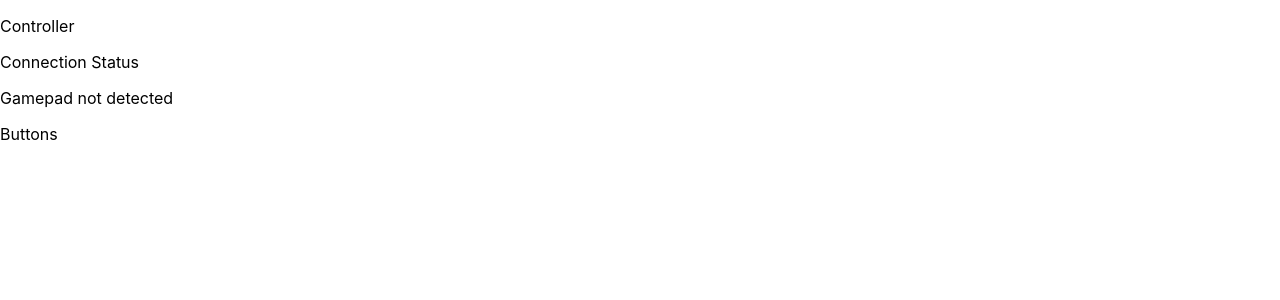
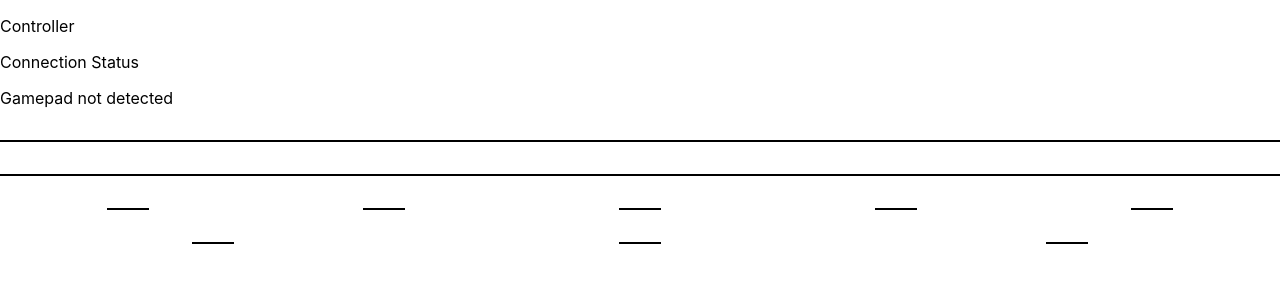
Before and after one commit to cameroncouch/react-gamepad, a React (Create React App) app in the folder game-pad/: page / in a window 1280 px wide. Shown: the top 300 px of the page. Built offline with nearby package versions, Linux system fonts and the light colour scheme.

Commit message:
updated css to make some sense for button layout

```diff
--- a/game-pad/src/App.css
+++ b/game-pad/src/App.css
@@ -8,7 +8,21 @@
   background-color: chartreuse;
 }
 
-#face-buttons {
-  border: solid 1px black;
-  border-radius: 500px;
+.buttons {
+  display: flex;
+  flex-direction: column;
 }
+
+.top {
+  display: flex;
+  flex-flow: column-reverse;
+}
+
+.middle, .bottom, .bumpers, .triggers {
+  display: flex;
+  justify-content: space-around;
+}
+
+ol {
+  border: 1px solid black;
+}
--- a/game-pad/src/App.js
+++ b/game-pad/src/App.js
@@ -9,12 +9,11 @@ class Buttons extends React.Component {
     }
   }
 
-  buildButtons(buttons) {
+  buildButtons(start, stop, buttons) {
     return buttons[0].map(
       (button, idx) => {
-        if(idx <= 3) {
+        if (idx >= start && idx <= stop) {
           return (
-            <ol id={"face-buttons"}>
             <li
               key={idx}
               value={button.value}
@@ -23,59 +22,6 @@ class Buttons extends React.Component {
             >
               {"BUTTON" + idx + button.pressed}
             </li>
-            </ol>
-          )
-        } else if (idx <= 7){
-          return (
-            <ol id={"shoulder-buttons"}>
-              <li
-                key={idx}
-                value={button.value}
-                id={`button-${idx}`}
-                className={button.className}
-              >
-                {"BUTTON" + idx + button.pressed}
-              </li>
-            </ol>
-          )
-        } else if(idx <= 9) {
-          return (
-            <ol id={"start-select"}>
-              <li
-                key={idx}
-                value={button.value}
-                id={`button-${idx}`}
-                className={button.className}
-              >
-                {"BUTTON" + idx + button.pressed}
-              </li>
-            </ol>
-          )
-        } else if(idx <= 11) {
-          return (
-            <ol id={"l3-r3"}>
-              <li
-                key={idx}
-                value={button.value}
-                id={`button-${idx}`}
-                className={button.className}
-              >
-                {"BUTTON" + idx + button.pressed}
-              </li>
-            </ol>
-          )
-        } else if (idx <= 16){
-          return (
-            <ol id={"dpad"}>
-              <li
-                key={idx}
-                value={button.value}
-                id={`button-${idx}`}
-                className={button.className}
-              >
-                {"BUTTON" + idx + button.pressed}
-              </li>
-            </ol>
           )
         }
         return null;
@@ -88,10 +34,62 @@ class Buttons extends React.Component {
       buttons = this.props.buttons.length > 0 ? this.props.buttons : null;
     return (
       <div className="buttons">
-        <p>Buttons</p>
+        <div className="top">
+          <ol className="bumpers">
             {
-          gamePads ? this.buildButtons(buttons) : null
+              gamePads ? this.buildButtons(4, 5, buttons) : null
             }
+          </ol>
+          <ol className="triggers">
+            {
+              gamePads ? this.buildButtons(6, 7, buttons) : null
+            }
+          </ol>
+        </div>
+        <div className="middle">
+          <ol className="dpad">
+            {
+              gamePads ? this.buildButtons(12, 15, buttons) : null
+            }
+          </ol>
+          <ol className="select">
+            {
+              gamePads ? this.buildButtons(8, 8, buttons) : null
+            }
+          </ol>
+          <ol className="touchpad">
+            {
+              gamePads ? this.buildButtons(17, 17, buttons) : null
+            }
+          </ol>
+          <ol className="start">
+            {
+              gamePads ? this.buildButtons(9, 9, buttons) : null
+            }
+          </ol>
+          <ol className="face">
+            {
+              gamePads ? this.buildButtons(0, 3, buttons) : null
+            }
+          </ol>
+        </div>
+        <div className="bottom">
+          <ol className="l3">
+            {
+              gamePads ? this.buildButtons(10, 10, buttons) : null
+            }
+          </ol>
+          <ol className="home">
+            {
+              gamePads ? this.buildButtons(16, 16, buttons) : null
+            }
+          </ol>
+          <ol className="r3">
+            {
+              gamePads ? this.buildButtons(11, 11, buttons) : null
+            }
+          </ol>
+        </div>
       </div>
     )
   }
@@ -100,6 +98,7 @@ class Buttons extends React.Component {
 function IndicateControllerConnection() {
   return (
     <div className="connected">
+      <p>Connected:</p>
       <span>🕹️</span>
     </div>
   )
@@ -190,15 +189,15 @@ class Controller extends React.Component {
   handleButtonPress() {
     this.prepGamepads();
     const updatedButtons = this.state.buttons ? [...this.state.buttons] : undefined;
-    if(!updatedButtons) { return; }
-    for(let button in updatedButtons[0]) {
-        if(updatedButtons[0][button].pressed) {
+    if (!updatedButtons) { return; }
+    for (let button in updatedButtons[0]) {
+      if (updatedButtons[0][button].pressed) {
         updatedButtons[0][button].className = "pressed"
       } else {
-          updatedButtons[0][button].className = "not-pressed"
+        updatedButtons[0][button].className = updatedButtons[0][button].className ? "not-pressed" : null
       }
     }
-    this.setState({buttons: updatedButtons});
+    this.setState({ buttons: updatedButtons });
     requestAnimationFrame(this.handleButtonPress);
   }
 
```
Lines whose indentation alone changed are shown as unchanged.
